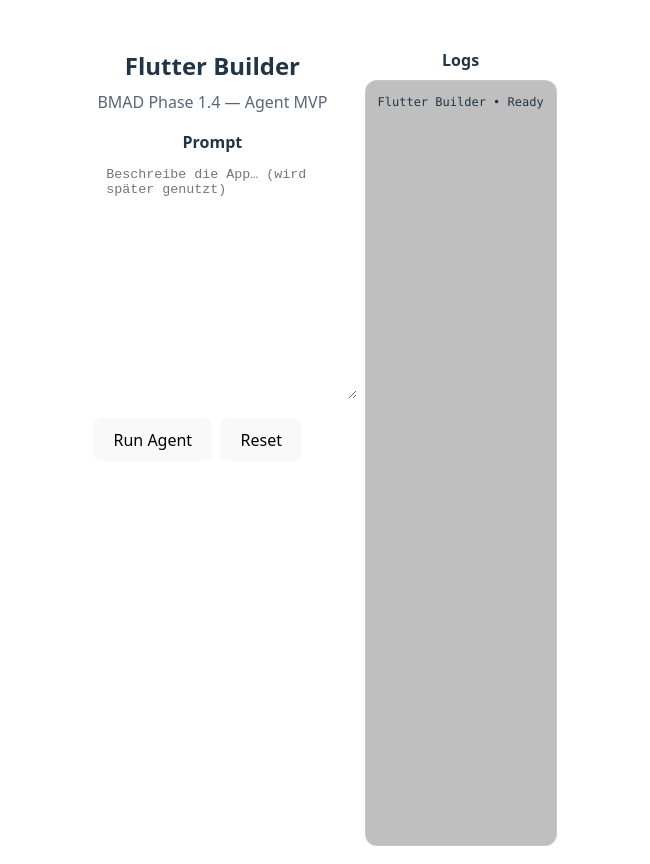
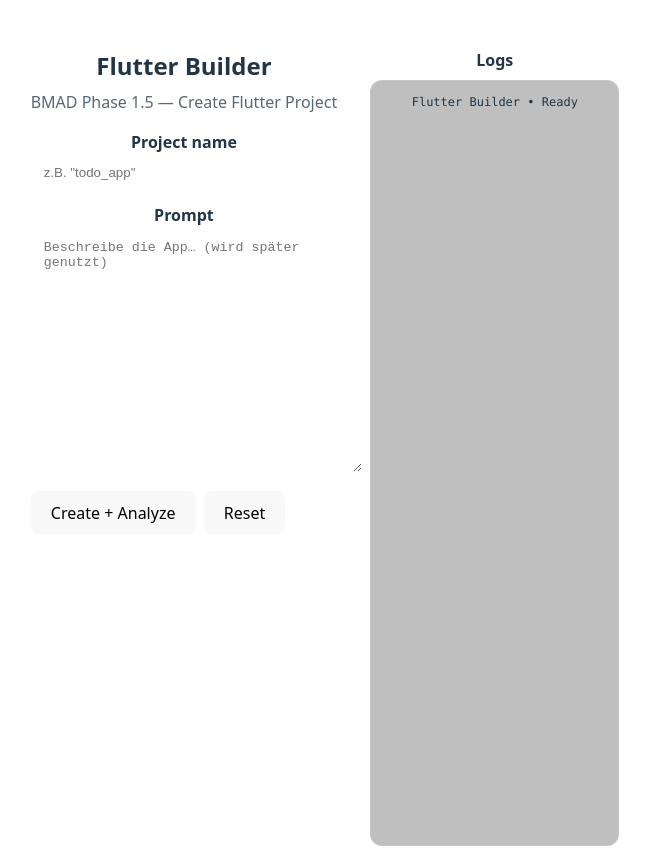
Before and after one commit to MartinWiederhold/Appbuilder, a React (Vite) app in the folder apps/desktop/: page / in a window 1280 px wide. Shown: the whole page, without its empty margins (315-965 px from the left). Built offline with nearby package versions, Linux system fonts and the light colour scheme.

Commit message:
BMAD Phase 1.5: create Flutter project by name and run analyze

```diff
--- a/apps/desktop/src/App.tsx
+++ b/apps/desktop/src/App.tsx
@@ -3,6 +3,7 @@
 import "./App.css";
 
 export default function App() {
+  const [projectName, setProjectName] = useState("");
   const [prompt, setPrompt] = useState("");
   const [logs, setLogs] = useState<string[]>(["Flutter Builder • Ready"]);
   const [busy, setBusy] = useState(false);
@@ -13,11 +14,18 @@
 
   async function runAgent() {
     if (busy) return;
+
+    const name = projectName.trim();
+    if (!name) {
+      append("⚠️ Please enter a project name first.");
+      return;
+    }
+
     setBusy(true);
-    append("▶️ Running agent…");
+    append(`▶️ Running agent for project: ${name}`);
 
     try {
-      const out = await invoke<string>("run_agent");
+      const out = await invoke<string>("run_agent", { projectName: name, prompt });
       out.split("\n").filter(Boolean).forEach(append);
       append("✅ Agent finished.");
     } catch (e: any) {
@@ -32,7 +40,23 @@
     <div style={{ height: "100vh", display: "grid", gridTemplateColumns: "1.2fr 1fr" }}>
       <div style={{ padding: 16 }}>
         <h2 style={{ margin: 0 }}>Flutter Builder</h2>
-        <p style={{ opacity: 0.75, marginTop: 6 }}>BMAD Phase 1.4 — Agent MVP</p>
+        <p style={{ opacity: 0.75, marginTop: 6 }}>BMAD Phase 1.5 — Create Flutter Project</p>
+
+        <div style={{ marginTop: 12, fontWeight: 600 }}>Project name</div>
+        <input
+          value={projectName}
+          onChange={(e) => setProjectName(e.target.value)}
+          placeholder='z.B. "todo_app"'
+          style={{
+            width: "100%",
+            padding: "10px 12px",
+            borderRadius: 12,
+            border: "1px solid rgba(255,255,255,0.12)",
+            background: "rgba(255,255,255,0.04)",
+            color: "inherit",
+            outline: "none",
+          }}
+        />
 
         <div style={{ marginTop: 12, fontWeight: 600 }}>Prompt</div>
         <textarea
@@ -54,10 +78,11 @@
 
         <div style={{ marginTop: 12, display: "flex", gap: 8 }}>
           <button onClick={runAgent} disabled={busy}>
-            {busy ? "Running…" : "Run Agent"}
+            {busy ? "Running…" : "Create + Analyze"}
           </button>
           <button
             onClick={() => {
+              setProjectName("");
               setPrompt("");
               setLogs(["Flutter Builder • Ready"]);
             }}
```
Also changed, not shown: 2 other files (tests, documents, lock files or other folders).
